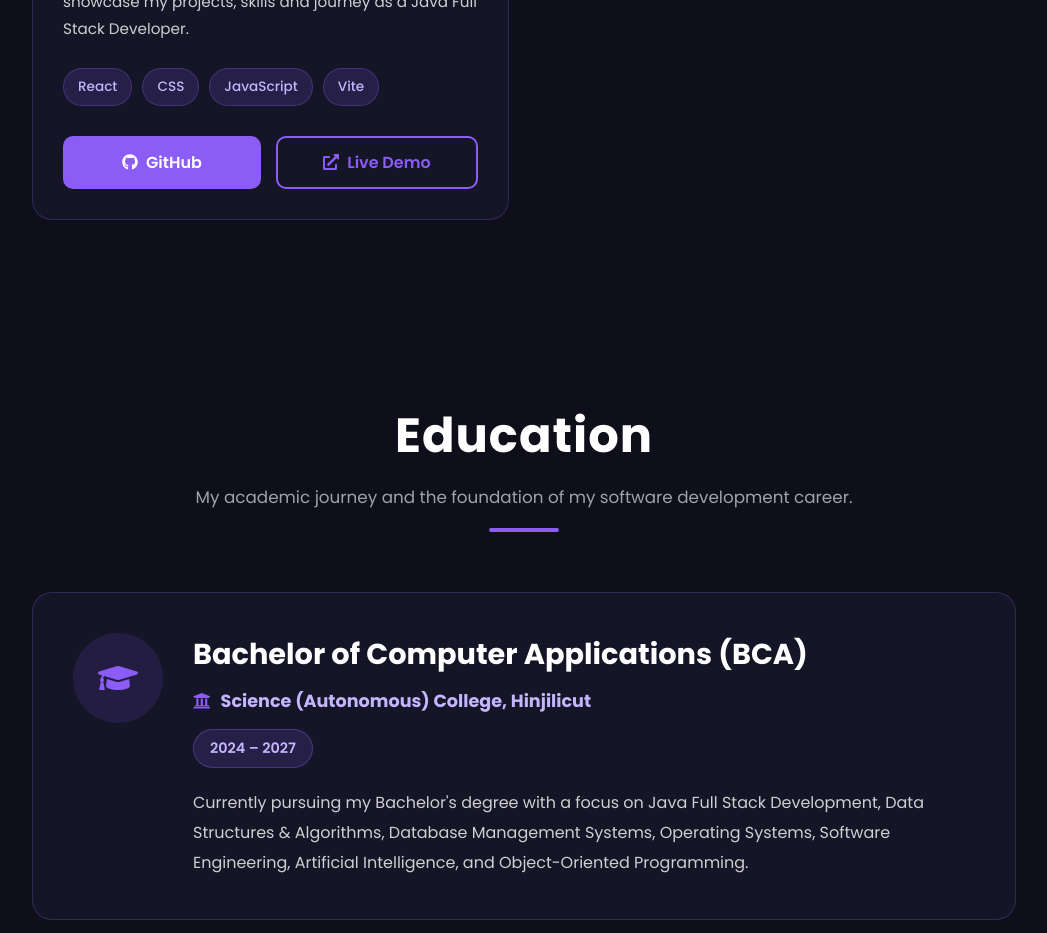
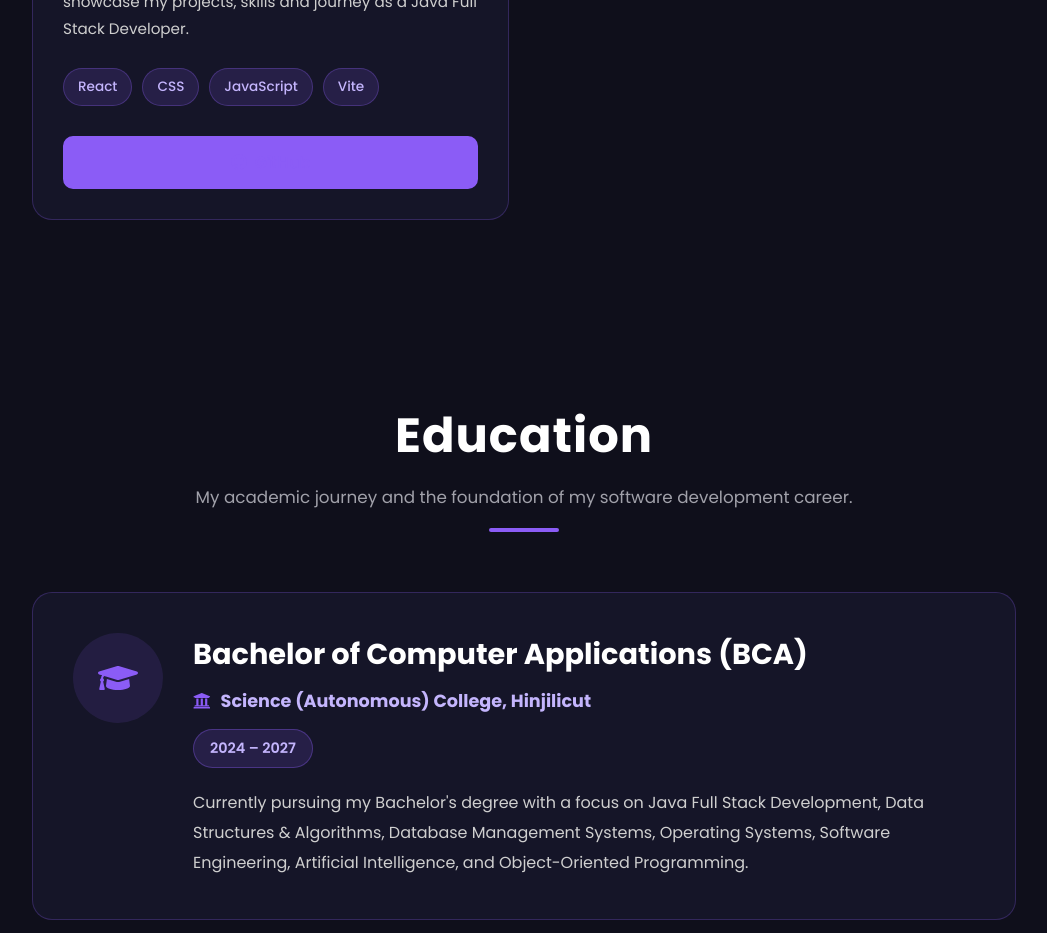
Before and after one commit to sonaliacharya13/portfolio, a React app in the folder portfolio/: page / in a window 1280 px wide. Shown: the part 4000-4933 px from the top of the page, without its empty margins (116-1163 px from the left). Built offline with nearby package versions, Linux system fonts and the light colour scheme; the HTML template or start-up script is replaced by a standard one.

Commit message:
Update Demo Project

```diff
--- a/portfolio/src/components/Projects.jsx
+++ b/portfolio/src/components/Projects.jsx
@@ -130,15 +130,6 @@
                 GitHub
               </a>
 
-              <a
-                href="https://portfolio-8t5q.vercel.app/"
-                target="_blank"
-                rel="noreferrer"
-              >
-                <FaExternalLinkAlt />
-                Live Demo
-              </a>
-
             </div>
 
           </div>
```
